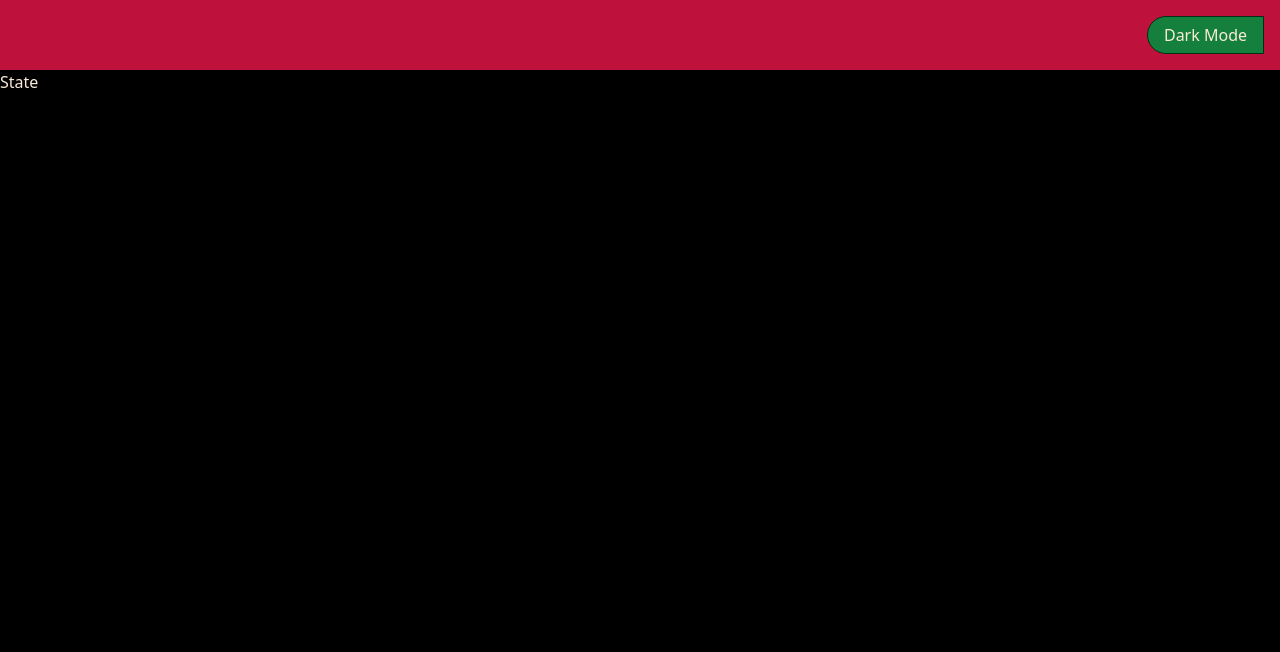
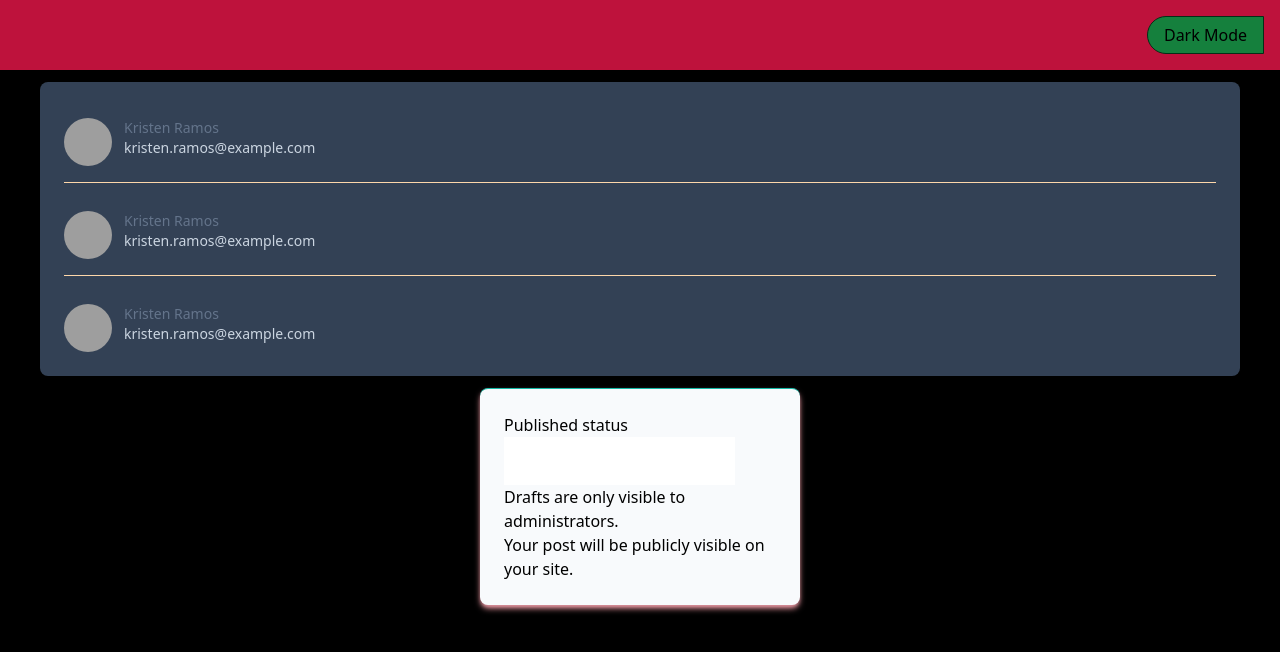
Before and after one commit to projectPlasma/tailwind-tut-2, a Next.js app: page /state in a window 1280 px wide. Shown: the top 652 px of the page. Built offline with nearby package versions, Linux system fonts and the light colour scheme; grey boxes are pictures that could not be loaded.

Commit message:
11-21-23/initial

```diff
--- /dev/null
+++ b/app/component/state/FirstLast.jsx
@@ -0,0 +1,66 @@
+const FirstLast = () => {
+  return (
+    <div className='bg-slate-700 rounded-lg mx-10 my-3'>
+      <ul role='list' className='p-6 divide-y divide-orange-200'>
+        {/* Remove top/bottom padding when first/last child */}
+        <li className='flex py-4   first:pt-0 last:pb-0'>
+          <div className='flex mt-3'>
+            <img
+              src='http://placekitten.com/200/300'
+              alt='Profile Picture'
+              className='h-12 w-12 rounded-full'
+            />
+            <div className='ml-3 overflow-hidden'>
+              <p className='text-sm font-medium text-slate-500'>
+                Kristen Ramos
+              </p>
+              <p className='text-sm text-slate-300 truncate'>
+                kristen.ramos@example.com
+              </p>
+            </div>
+          </div>
+        </li>
+
+        {/* Remove top/bottom padding when first/last child */}
+        <li className='flex py-4   first:pt-0 last:pb-0'>
+          <div className='flex mt-3'>
+            <img
+              src='http://placekitten.com/200/300'
+              alt='Profile Picture'
+              className='h-12 w-12 rounded-full'
+            />
+            <div className='ml-3 overflow-hidden'>
+              <p className='text-sm font-medium text-slate-500'>
+                Kristen Ramos
+              </p>
+              <p className='text-sm text-slate-300 truncate'>
+                kristen.ramos@example.com
+              </p>
+            </div>
+          </div>
+        </li>
+
+        {/* Remove top/bottom padding when first/last child */}
+        <li className='flex py-4   first:pt-0 last:pb-0'>
+          <div className='flex mt-3'>
+            <img
+              src='http://placekitten.com/200/300'
+              alt='Profile Picture'
+              className='h-12 w-12 rounded-full'
+            />
+            <div className='ml-3 overflow-hidden'>
+              <p className='text-sm font-medium text-slate-500'>
+                Kristen Ramos
+              </p>
+              <p className='text-sm text-slate-300 truncate'>
+                kristen.ramos@example.com
+              </p>
+            </div>
+          </div>
+        </li>
+      </ul>
+    </div>
+  );
+};
+
+export default FirstLast;
--- /dev/null
+++ b/app/component/state/Form.jsx
@@ -0,0 +1,24 @@
+import Link from 'next/link';
+
+const Form = () => {
+  return (
+    <div className='group block max-w-xs bg-slate-50 shadow-md shadow-rose-300 border-t border-t-teal-500 rounded-lg mx-auto p-6 my-3 w-80 h-auto ring-1 ring-slate-900/5 space-y-3 hover:bg-sky-500 hover:ring-sky-500'>
+      <fieldset>
+        <legend className='text-black'>Published status</legend>
+
+        <input />
+        <label></label>
+
+        <input />
+        <label></label>
+
+        <div>Drafts are only visible to administrators.</div>
+        <div>Your post will be publicly visible on your site.</div>
+      </fieldset>
+    </div>
+  );
+};
+
+export default Form;
+
+// Current section => Handling Hover, Focus and Other States: "Differentiating nested groups"
--- a/app/globals.css
+++ b/app/globals.css
@@ -4,10 +4,10 @@
 
 body {
   background-color: black;
-  color: antiquewhite;
+  color: black;
 }
 
-@layer base {
+/* @layer base {
   h1 {
     @apply text-3xl font-extrabold my-1;
   }
@@ -75,4 +75,4 @@ body {
   .Select ul li {
     @apply hover:bg-blue-700;
   }
-}
+} */
--- a/app/state/page.jsx
+++ b/app/state/page.jsx
@@ -1,7 +1,13 @@
-import React from 'react';
+import FirstLast from '../component/state/FirstLast';
+import Form from '../component/state/Form';
 
 const State = () => {
-  return <div> State</div>;
+  return (
+    <div>
+      <FirstLast />
+      <Form />
+    </div>
+  );
 };
 
 export default State;
```
